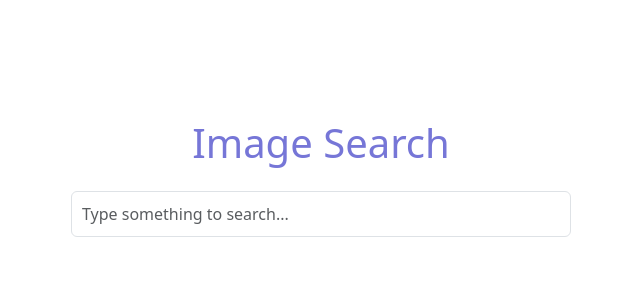
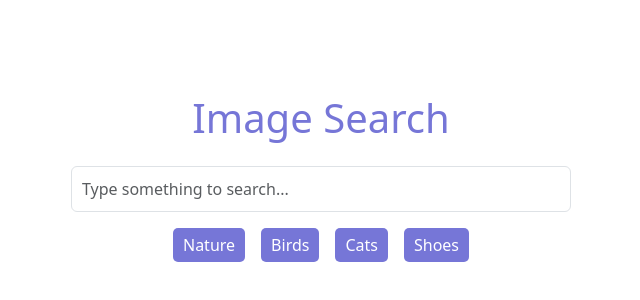
Before and after one commit to HarunaDev/image-search, a React (Vite) app: page / in a window 1280 px wide. Shown: the part 230-530 px from the top of the page, without its empty margins (319-959 px from the left). Built offline with nearby package versions, Linux system fonts and the light colour scheme.

Commit message:
refactored code to get search input value & added filters ui

```diff
--- a/src/App.jsx
+++ b/src/App.jsx
@@ -10,7 +10,7 @@ const App = () => {
   // handle search function
   const handleSearch =(event) => {
     event.preventDefault()
-    console.log("submitted")
+    console.log(searchInput.current.value)
   }
 
   return (
@@ -22,6 +22,13 @@ const App = () => {
         />
       </Form>
     </div>
+
+    <div className="filters">
+      <div>Nature</div>
+      <div>Birds</div>
+      <div>Cats</div>
+      <div>Shoes</div>
+    </div>
   </div>
   )
 };
```
